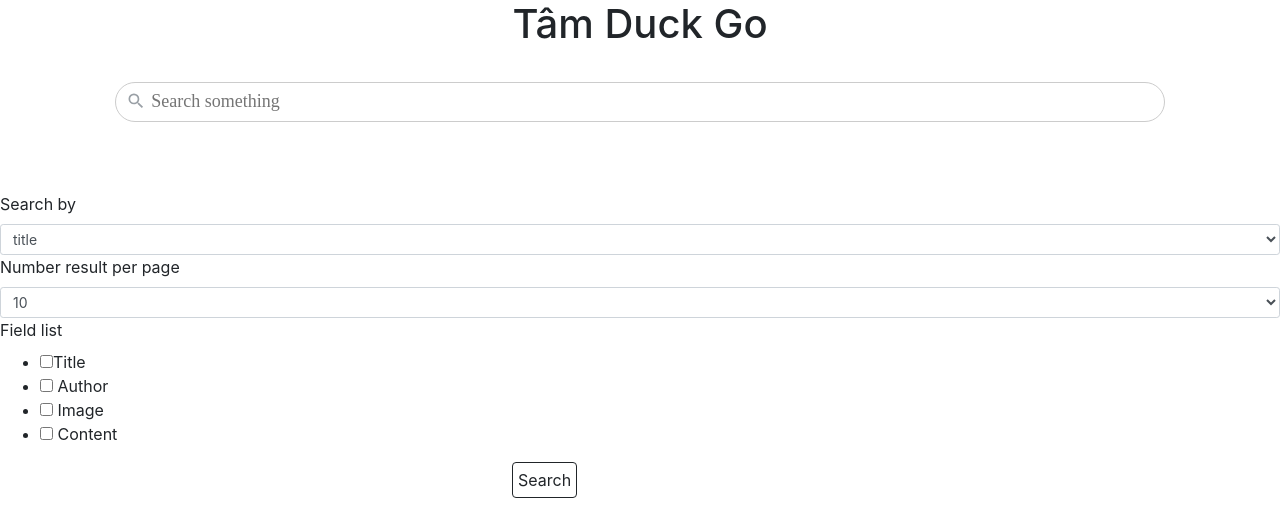
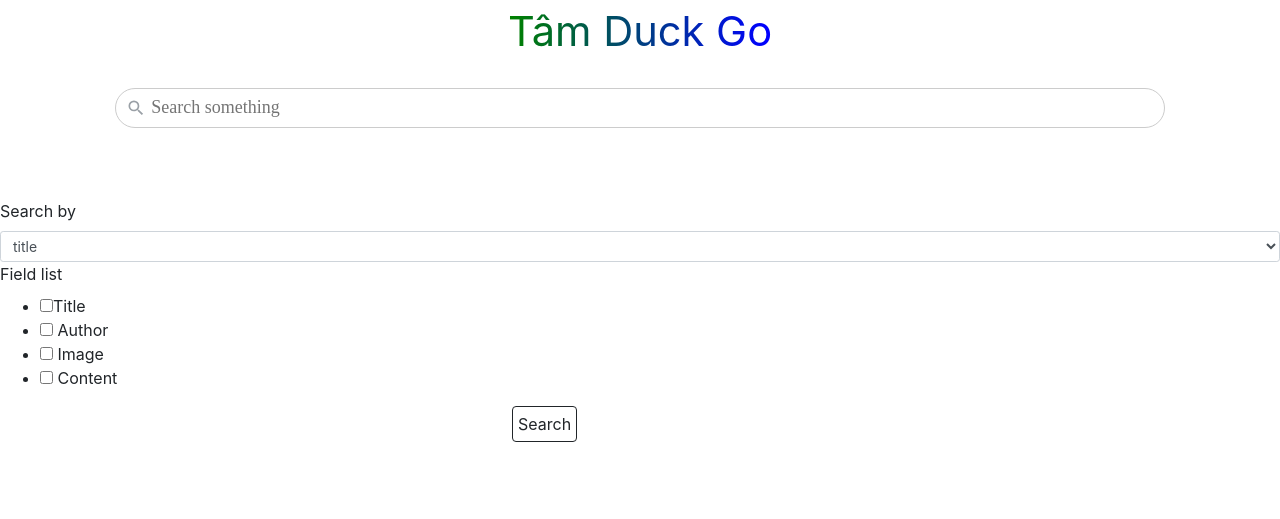
Before and after one commit to nkhanhng/search-solr, a PHP site: page /search.html in a window 1280 px wide. Shown: the top 519 px of the page. Run offline with PHP 8.4, Linux system fonts and the light colour scheme.

Commit message:
Rainbow text and hard code limit = 10, remove select limit

```diff
--- a/view/search.css
+++ b/view/search.css
@@ -86,3 +86,15 @@ input {
     top: -59px;
     left: 126px;
 }
+
+#grad1 {
+    background: red;
+    background: -webkit-linear-gradient(left, orange , yellow, green, blue, violet, cyan);
+    background: -o-linear-gradient(right, orange, yellow, green, blue, violet, cyan);
+    background: -moz-linear-gradient(right, orange, yellow, green, blue, violet, cyan);
+    background: linear-gradient(to right, orange , yellow, green, blue, violet, cyan);
+    -webkit-background-clip: text;
+    -webkit-text-fill-color: transparent;
+    font-size: 260%;
+    text-align: center;
+}
--- a/view/search.html
+++ b/view/search.html
@@ -23,7 +23,7 @@
   </head>
 
   <body>
-    <h1>Tâm Duck Go</h1>
+    <div id="grad1">Tâm Duck Go</div>
       <input class="input100" type="text" name="text" id="search-input" placeholder="Search something" />
 
       <div class="wrap-input100 validate-input">
@@ -41,12 +41,12 @@
       <option name="post_author">author</option>
       <option name="post_content">content</option>
     </select>
-    <label>Number result per page</label>
+    <!-- <label>Number result per page</label>
     <select class="form-control form-control-sm limit">
       <option value="10">10</option>
       <option value="20">20</option>
       <option value="50">50</option>
-    </select>
+    </select> -->
     <label>Field list</label>
     <ul>
         <li><input type="checkbox" name="post_title" value="post_title" id="home_coo" class="Checkbox" >Title</li>
@@ -89,7 +89,8 @@
 
         function fetchData(text, page = 1, callback) {
           var option = $('.options option:selected').attr('name');
-          var limit = $('.limit option:selected').val();
+          // var limit = $('.limit option:selected').val();
+          var limit = 10;
           var fieldList = $('.Checkbox:checked').map(function() {
                         return this.value;
                     }).get().join(', ')
```
